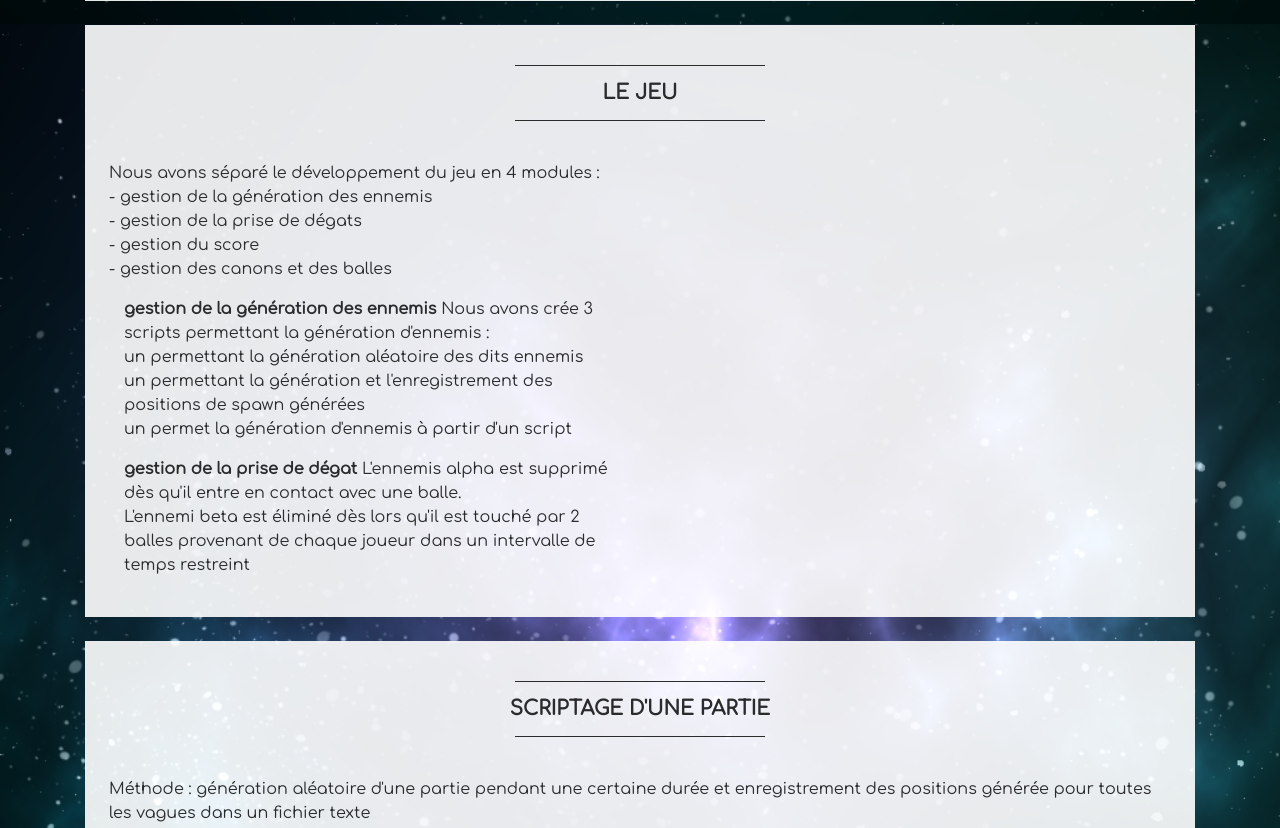
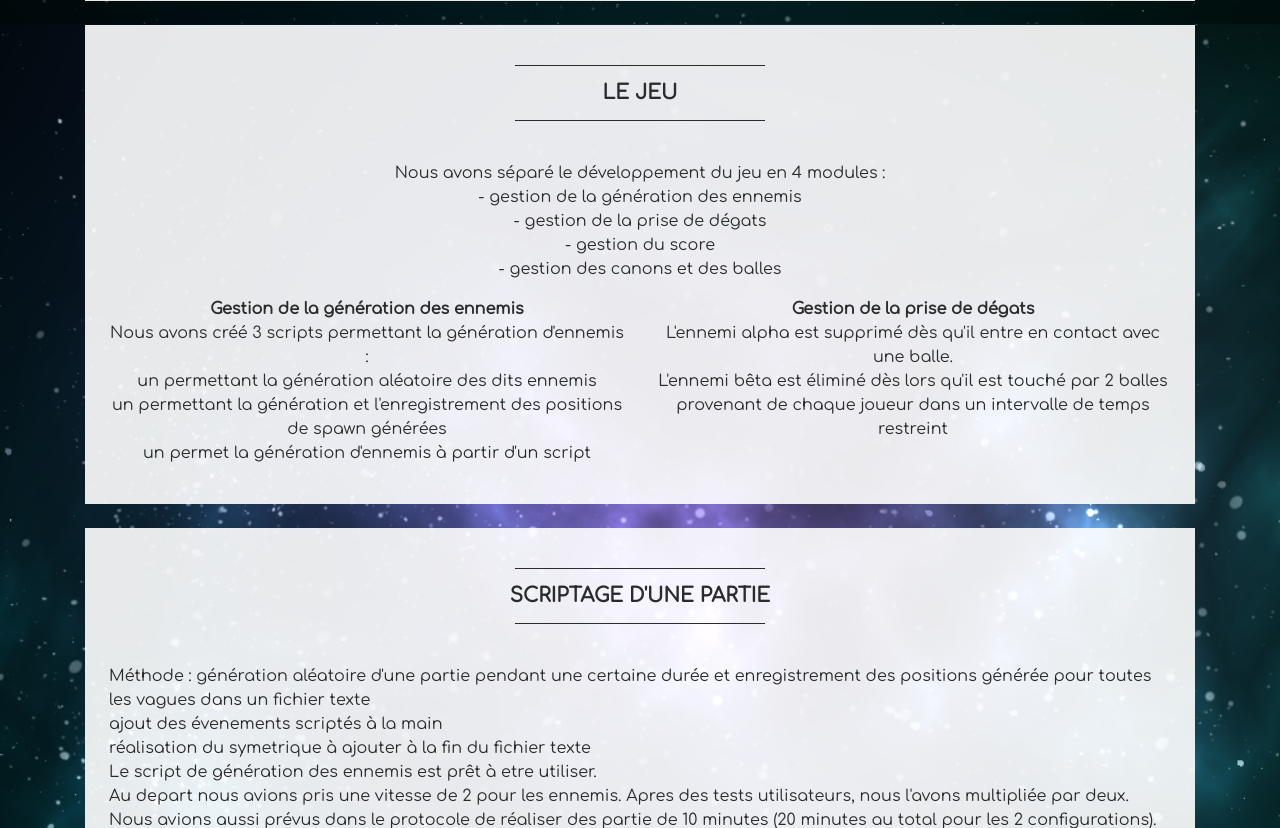
Before and after one commit to LouisHache/Site-Space-Invaders, a PHP site: page /developpement.php in a window 1280 px wide. Shown: the part 1256-2084 px from the top of the page. Run offline with PHP 8.4, Linux system fonts and the light colour scheme.

Commit message:
Serious Update : Grammar Nazi Edition

```diff
--- a/developpement.php
+++ b/developpement.php
@@ -57,7 +57,7 @@
 			<hr class="divider">
 			<h2 class="text-center text-lg text-uppercase my-0"> <strong>Le jeu </strong></h2>
 			<hr class="divider"><br>
-			<p>
+			<p class = "text-center">
 			Nous avons séparé le développement du jeu en 4 modules : <br>
 					-	gestion de la génération des ennemis<br>
 					-	gestion de la prise de dégats <br>
@@ -65,9 +65,10 @@
 					-   gestion des canons et des balles<br>
 			</p>
 			<p>
+			<div class = "row">
 				<div class="col-lg-6">
-				<strong>gestion de la génération des ennemis</strong>
-				Nous avons crée 3 scripts permettant la génération d'ennemis : <br>
+					<strong>Gestion de la génération des ennemis</strong><br>
+					Nous avons créé 3 scripts permettant la génération d'ennemis : <br>
 						un permettant la génération aléatoire des dits ennemis<br>
 						un permettant la génération et l'enregistrement des positions de spawn générées<br>
 						un permet la génération d'ennemis à partir d'un script
@@ -75,11 +76,12 @@
 			</p>
 			<p>
 				<div class="col-lg-6">
-				<strong>gestion de la prise de dégat</strong>
-					L'ennemis alpha est supprimé dès qu'il entre en contact avec une balle.<br>
-					L'ennemi beta est éliminé dès lors qu'il est touché par 2 balles provenant de chaque joueur dans un intervalle de temps restreint<br>
+					<strong>Gestion de la prise de dégats</strong><br>
+						L'ennemi alpha est supprimé dès qu'il entre en contact avec une balle.<br>
+						L'ennemi bêta est éliminé dès lors qu'il est touché par 2 balles provenant de chaque joueur dans un intervalle de temps restreint<br>
 				</div>
 			</p>
+			</div>
 		</div>
 		<div class="bg-faded p-4 my-4">
 			<hr class="divider">
@@ -94,9 +96,9 @@
 				Au depart nous avions pris une vitesse de 2 pour les ennemis. Apres des tests utilisateurs, nous l'avons multipliée par deux.
 				Nous avions aussi prévus dans le protocole de réaliser des partie de 10 minutes (20 minutes au total pour les 2 configurations). Nous nous sommes vite rendu compte que cela etait beaucoup trop long, nous avons donc divisé ce temps par 2.
 				Les evenements scriptés : de maniere reguliere nous declenchons les evenements suivants  :.<br>
-				- apparition de l'ennemi beta a gauche(*2).<br>
-				- apparition de l'ennemi beta a droite  (*2).<br>
-				- apparition de l'ennemi beta au cente.<br>
+				- apparition de l'ennemi bêta a gauche(*2).<br>
+				- apparition de l'ennemi bêta a droite  (*2).<br>
+				- apparition de l'ennemi bêta au cente.<br>
 				- surcharge à droite (*2).<br>
 				-surcharge à gauche (*2).<br>
 
```
Lines whose indentation alone changed are shown as unchanged.
